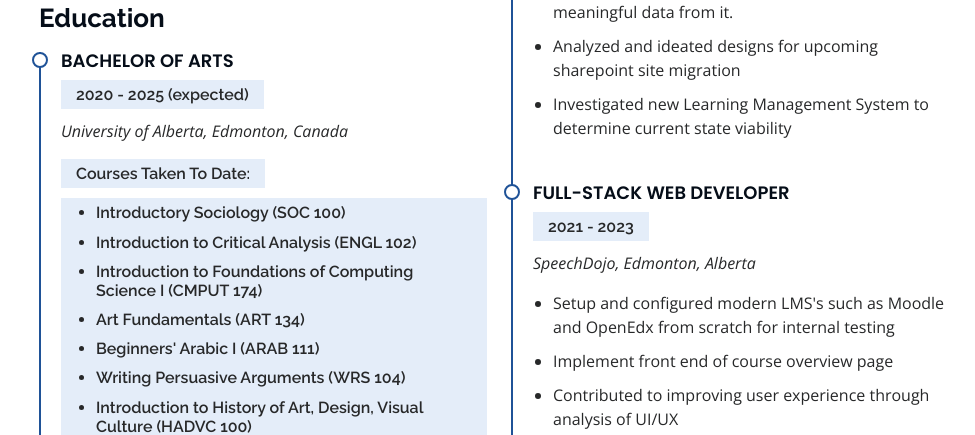
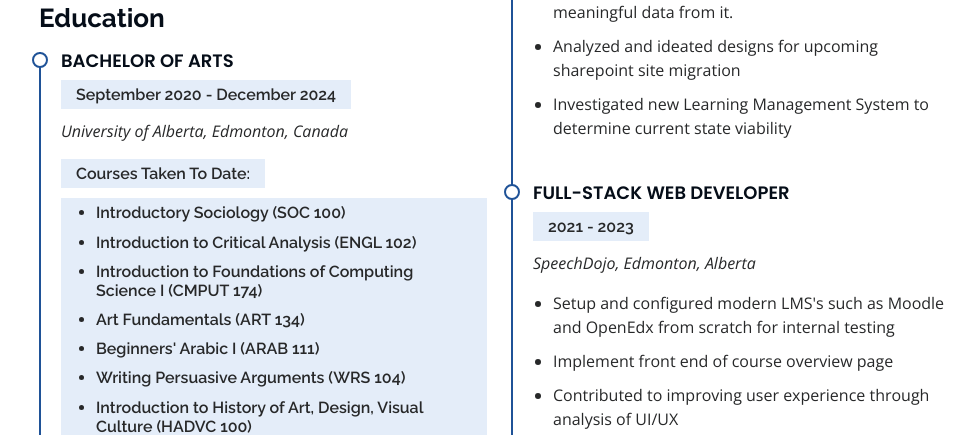
Before and after one commit to Husayn-Esmail/Portfolio-Site-Project-Codecademy, a Flask app: page / in a window 1280 px wide. Shown: the part 4393-4828 px from the top of the page, without its empty margins (291-1266 px from the left). Run offline with Flask 3, Linux system fonts and the light colour scheme; parts of the project's set-up code (start-up, migrations or seed data) failed here and were passed over; some libraries are stand-ins or nearby versions.

Commit message:
changed graduation date

```diff
--- a/portfolio_site/templates/iPortfolio/index.html
+++ b/portfolio_site/templates/iPortfolio/index.html
@@ -411,7 +411,7 @@
             <h3 class="resume-title">Education</h3>
             <div class="resume-item">
               <h4>Bachelor of Arts</h4>
-              <h5>2020 - 2025 (expected)</h5>
+              <h5>September 2020 - December 2024</h5>
               <p><em>University of Alberta, Edmonton, Canada</em></p>
               <h5>Courses Taken To Date:<h5>
                   <ul>
```
